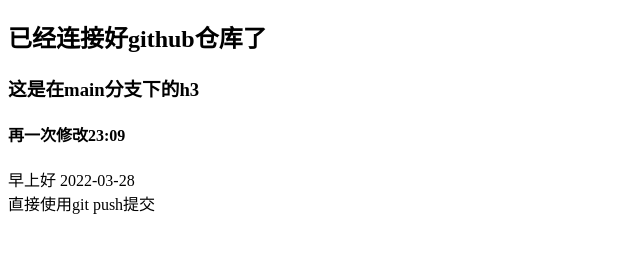
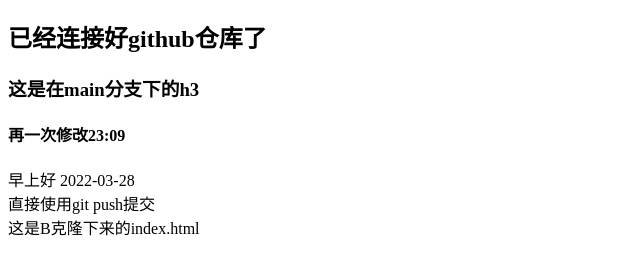
Before and after one commit to ZDshin/git-demo, a plain HTML site: page index.html in a window 1280 px wide. Shown: the part 70-344 px from the top of the page, without its empty margins (0-640 px from the left). Drawn offline with Linux system fonts and the light colour scheme.

Commit message:
这是B的第一次提交

```diff
--- a/index.html
+++ b/index.html
@@ -16,6 +16,8 @@
 
     <div>早上好 2022-03-28</div>
     <span>直接使用git push提交</span>
+
+    <div>这是B克隆下来的index.html</div>
 </body>
 
 </html>
```
